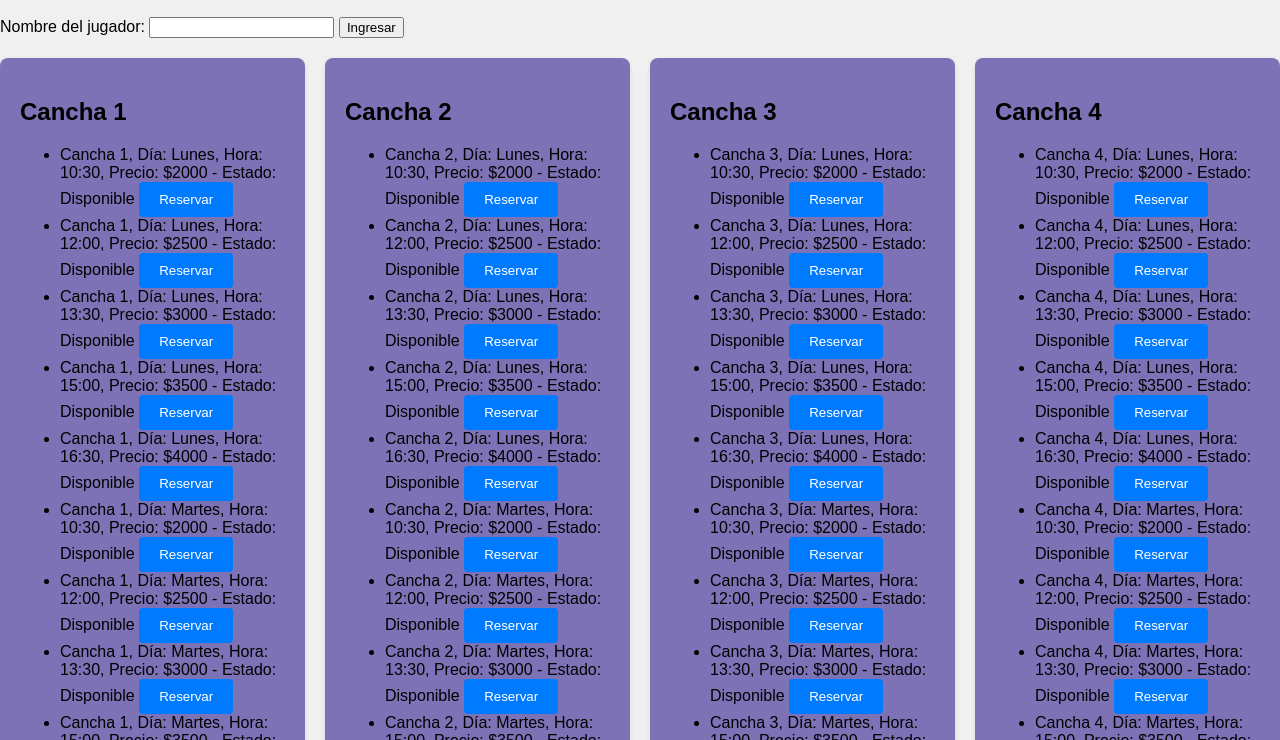
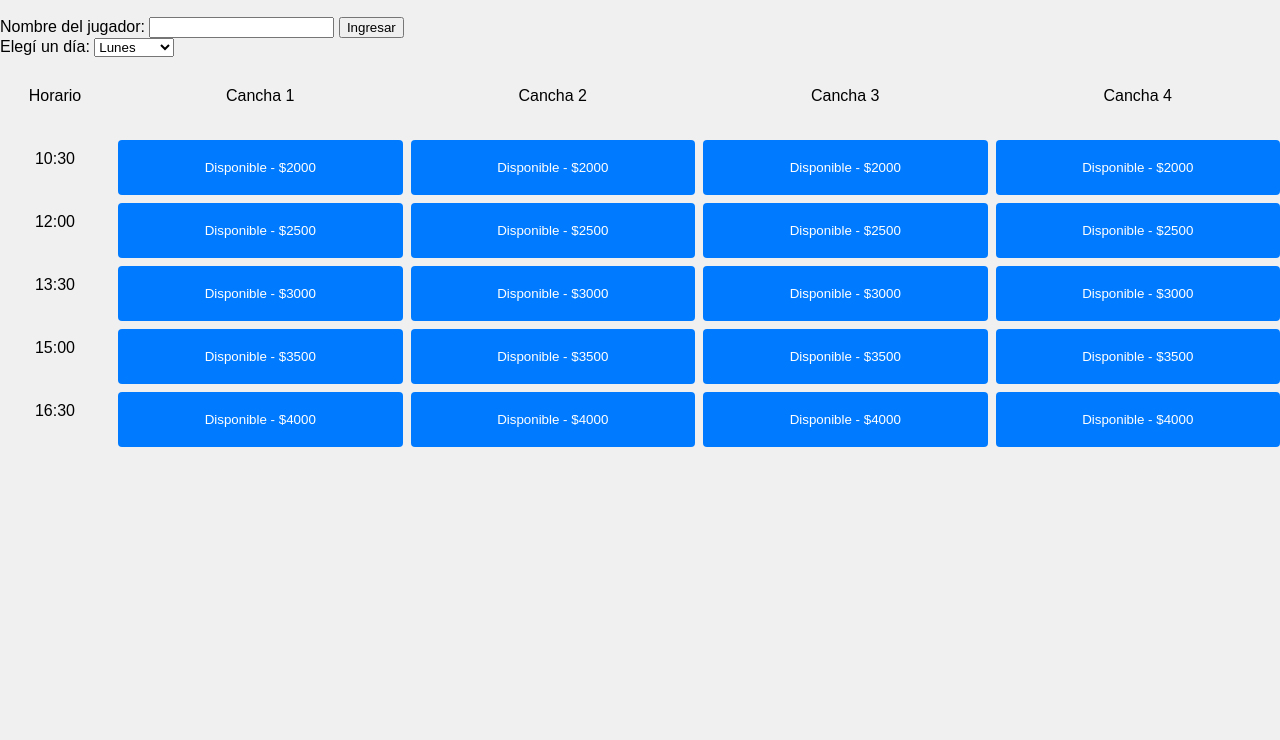
Before and after one commit to FCubilla/Mi-primer-Script-Interactivo, a plain HTML site: page index.html in a window 1280 px wide. Shown: the part 60-800 px from the top of the page. Drawn offline with Linux system fonts and the light colour scheme.

Commit message:
pre-entrega 8

```diff
--- a/css/style.css
+++ b/css/style.css
@@ -13,16 +13,16 @@ h1 {
 
 #turnos-disponibles {
     display: grid;
-    grid-template-columns: repeat(4, 1fr);
-    justify-content: center;
-    gap: 20px;
+    grid-template-columns: 110px repeat(4, minmax(130px, 1fr));
+    grid-auto-rows: minmax(55px, auto);
+    gap: 8px;
+    overflow-x: auto;
 }
 
-.turno {
-    background-color: #7d72b5;
-    padding: 20px;
-    border-radius: 8px;
-    box-shadow: 0 2px 4px rgba(0, 0, 0, 0.1);
+.grilla-cancha, .grilla-hora, .boton-reserva, .boton-cancelar, .boton-reservado {
+    box-sizing: border-box;
+    padding: 10px;
+    text-align: center;
 }
 
 .boton-reserva {
--- a/index.html
+++ b/index.html
@@ -15,6 +15,16 @@
         <input id="input-nombre" type="text" required>
         <button type="submit">Ingresar</button>
     </form>
+
+    <label for="dia-elegido">Elegí un día:</label>
+    <select id="dia-elegido">
+        <option value="Lunes">Lunes</option>
+        <option value="Martes">Martes</option>
+        <option value="Miércoles">Miércoles</option>
+        <option value="Jueves">Jueves</option>
+        <option value="Viernes">Viernes</option>
+    </select>
+
     <p id="mensaje"></p>
     <section id="turnos-disponibles"></section>
 
--- a/js/main.js
+++ b/js/main.js
@@ -15,17 +15,26 @@ const dias = ["Lunes", "Martes", "Miércoles", "Jueves", "Viernes"];
 const horas = ["10:30", "12:00", "13:30", "15:00", "16:30"];
 const precioPorHora = { "10:30": 2000, "12:00": 2500, "13:30": 3000, "15:00": 3500, "16:30": 4000 };
 
-const turnos = [];
+const reservasGuardadas = localStorage.getItem("reservas");
+const turnos = reservasGuardadas ? JSON.parse(reservasGuardadas) : [] ;
+    if(reservasGuardadas === null) {
 let contadorId = 1;
 
-for (const cancha of canchas) {
-    for (const dia of dias) {
-        for (const hora of horas) {
-            turnos.push(new Turno(contadorId, cancha, dia, hora, precioPorHora[hora]));
+const combinaciones = [];
+canchas.forEach((cancha) => {
+    dias.forEach((dia) => {
+        combinaciones.push({ cancha: cancha, dia: dia });
+    });
+});
+
+combinaciones.forEach((combinacion) => {
+    horas.forEach((hora) => {
+        turnos.push(new Turno(contadorId, combinacion.cancha, combinacion.dia, hora, precioPorHora[hora]));
         contadorId++;
+    });
+});
     }
-    }
-}
+
 
 let jugadorActual = "";
 
@@ -33,6 +42,7 @@ let jugadorActual = "";
 const formJugador = document.getElementById("form-jugador");
 const inputNombre = document.getElementById("input-nombre");
 const jugadorActivo = document.getElementById("jugador-activo");
+const diaElegido = document.getElementById("dia-elegido");
 const mensaje = document.getElementById("mensaje");
 const contenedorTurnos = document.getElementById("turnos-disponibles");
 
@@ -54,64 +64,65 @@ formJugador.addEventListener("submit", (e) => {
 //funciones de turnos, reservar y cancelar
 
 function mostrarTurnosEnHTML() {
-    let tarjetas = "";
+    let grilla =
+                `<div class="grilla-cancha" style="grid-column: 1; grid-row: 1;">Horario</div>`
 
-    canchas.forEach((cancha) => {
-        let listaDeTurnos = "";
+                canchas.forEach((cancha, indice) => {
+                    grilla += `<div class="grilla-cancha" style="grid-column: ${indice + 2}; grid-row: 1;">${cancha}</div>`;
+                });
+
+                horas.forEach((hora, indice) => {
+                    grilla += `<div class="grilla-hora" style="grid-column: 1; grid-row: ${indice + 2};">${hora}</div>`;
+                });
 
                 turnos.forEach((turno) => {
-            if (turno.cancha === cancha) {
+                    const { cancha, dia, hora, precioBase, reservadoPor, id } = turno;
+                    if (dia === diaElegido.value) {
+                        const columna = canchas.indexOf(cancha) + 2;
+                        const fila = horas.indexOf(hora) + 2;
 
-                let estado = "";
-                if (turno.reservadoPor === null) {
-                    estado = "Disponible";
+                        if (columna >= 2 && fila >= 2) {
+                            const posicion = `grid-column: ${columna}; grid-row: ${fila};`
+
+                            if (reservadoPor === null) {
+                                grilla += `<button class="boton-reserva" id="btn-reservar-${id}" style="${posicion}">Disponible - $${precioBase}</button>`
+                            } else if (jugadorActual !== "" && reservadoPor.toLowerCase() === jugadorActual.toLowerCase()) {
+                                grilla += `<button class="boton-cancelar" id="btn-cancelar-${id}" style="${posicion}">Cancelar</button>`;
                             } else {
-                    estado = "Reservado por " + turno.reservadoPor;
+                                grilla += `<div class="boton-reservado" id="btn-reservado-${id}" style="${posicion}">Reservado</div>`;
                             }
-
-                let boton = "";
-                if (turno.reservadoPor === null) {
-                    boton = `<button class="boton-reserva" id="btn-reservar-${turno.id}">Reservar</button>`;
-                } else if (
-                    jugadorActual !== "" &&
-                    turno.reservadoPor.toLowerCase() === jugadorActual.toLowerCase()
-                ) {
-                    boton = `<button class="boton-cancelar" id="btn-cancelar-${turno.id}">Cancelar</button>`;
                         }
-
-                listaDeTurnos += `<li>${turno.cancha}, Día: ${turno.dia}, Hora: ${turno.hora}, Precio: $${turno.precioBase} - Estado: ${estado} ${boton}</li>`;
                     }
                 });
-
-        tarjetas += `<div class="turno"><h2>${cancha}</h2><ul>${listaDeTurnos}</ul></div>`;
-    });
-
-    contenedorTurnos.innerHTML = tarjetas;
+                contenedorTurnos.innerHTML = grilla;
 
 
             turnos.forEach((turno) => {
-        const btnReservar = document.getElementById(`btn-reservar-${turno.id}`);
-        if (btnReservar) {
-            btnReservar.addEventListener("click", () => {
+                const { id, cancha, dia, hora } = turno;
+                const botonReservar = document.getElementById(`btn-reservar-${id}`)
+                if (botonReservar != null) {
+                    botonReservar.addEventListener("click", () => {
                         if (jugadorActual === "") {
                             mensaje.textContent = "Por favor ingresá tu nombre arriba para poder reservar.";
                         } else {
-                    turno.reservadoPor = jugadorActual;
-                    mensaje.textContent = `${jugadorActual} reservaste ${turno.cancha}, el ${turno.dia} a las ${turno.hora}.`;
+                            turno.reservadoPor = jugadorActual
+                            localStorage.setItem("reservas", JSON.stringify(turnos));
+                            mensaje.textContent = `${jugadorActual} reservaste ${cancha}, el ${dia} a las ${hora}.`;
                             mostrarTurnosEnHTML();
                         }
-            });
+                    })
                 }
-
-        const btnCancelar = document.getElementById(`btn-cancelar-${turno.id}`);
-        if (btnCancelar) {
-            btnCancelar.addEventListener("click", () => {
+            const botonCancelar = document.getElementById(`btn-cancelar-${id}`);
+            if (botonCancelar != null) {
+                botonCancelar.addEventListener("click", () => {
                     turno.reservadoPor = null;
-                mensaje.textContent = `Cancelaste la reserva de ${turno.cancha}, el ${turno.dia} a las ${turno.hora}.`;
+                    localStorage.setItem("reservas", JSON.stringify(turnos));
+                    mensaje.textContent = `${jugadorActual} cancelaste ${cancha}, el ${dia} a las ${hora}.`;
                     mostrarTurnosEnHTML();
                 });
             }
         });
             }
 
-mostrarTurnosEnHTML();
+        diaElegido.addEventListener("change", mostrarTurnosEnHTML)
+        mostrarTurnosEnHTML()
```
Lines whose indentation alone changed are shown as unchanged.
